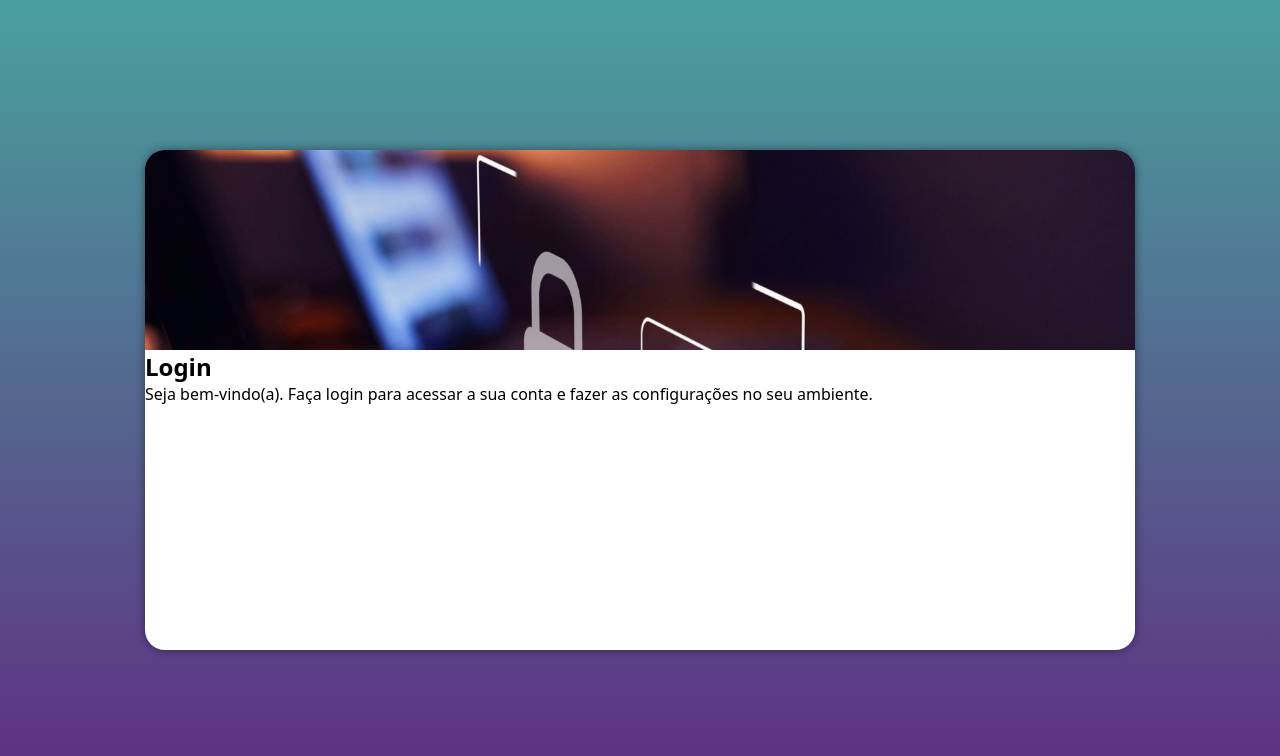
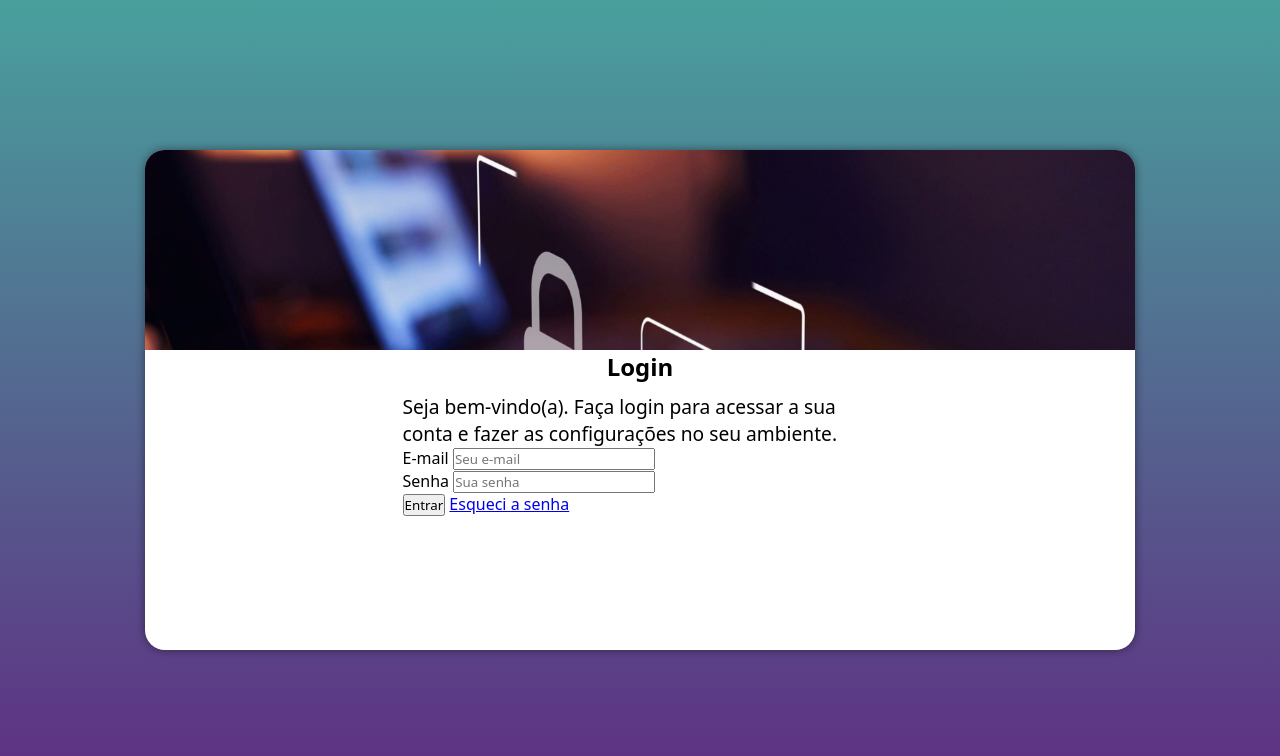
Before and after one commit to mateus-de-sousa-oliveira/projeto-login-cursoEmVideo, a plain HTML site: page index.html in a window 1280 px wide. Drawn offline with nearby package versions, Linux system fonts and the light colour scheme.

Commit message:
adiciona formulário

```diff
--- a/estilos/media-query.css
+++ b/estilos/media-query.css
@@ -5,7 +5,7 @@
     --cor-lilas: #5f2c82;
 }
 
-@media screen and (min-width: 768px) and (max-width: 992px) {
+@media screen and (min-width: 768px) and (max-width: 991px) {
 
     body {
         background-image: linear-gradient(to top, var(--cor-lilas), var(--cor-verde));
@@ -19,9 +19,14 @@
 
     }
     #formulario {
-        float: right;
+        float: none;
         width: 70%;
+        margin: 0 auto;
     }
+    #formulario p {
+        font-size: 1em;
+    }
+
 }
 @media screen and (min-width: 992px) {
     body {
@@ -36,9 +41,13 @@
 
     }
     #formulario {
-        float: right;
+        float: none;
         width: 50%;
+        margin: 0 auto;
+    }
 
+    #formulario p {
+        font-size: 1.2em;
     }
 
 }
--- a/estilos/style.css
+++ b/estilos/style.css
@@ -43,5 +43,11 @@ main {
 #formulario {
     display: block;
     padding: 10px;
-
 }
+#formulario h1 {
+    text-align: center;
+    margin-bottom: 10px;
+}
+#formulario p {
+    font-size: 0.8em;
+}
--- a/index.html
+++ b/index.html
@@ -4,20 +4,30 @@
     <meta charset="UTF-8">
     <meta name="viewport" content="width=device-width, initial-scale=1.0">
     <title>Login</title>
-    <link rel="stylesheet" href="estilos/style.css">
+    <link rel="stylesheet" href="estilos/style.css?v=2">
     <link rel="stylesheet" href="estilos/media-query.css">
-</head>
-<body>
+    <link rel="stylesheet" href="https://fonts.googleapis.com/css2?family=Material+Symbols+Outlined:opsz,wght,FILL,GRAD@20..48,100..700,0..1,-50..200&icon_names=key" />
     <main>
         <section id="login">
             <div id="imagem">
 
             </div>
-            <div>
+            <div id="formulario">
                 <h1>Login</h1>
                 <p>Seja bem-vindo(a). Faça login para acessar a sua conta e fazer as configurações no seu ambiente.</p>
                 <form action="login.js" method="post">
-
+                   <div class="campo">
+                        <label for="ilogin">E-mail</label>
+                        <input type="email" nome="login" id="ilogin" placeholder="Seu e-mail">
+                    </div>
+                   <div class="campo">
+                        <label for="isenha">Senha</label>
+                        <input type="password" nome="senha" id="isenha" placeholder="Sua senha" autocomplete="current-password" required minlength="8" maxlength="20">
+                   </div>
+                   <div>
+                    <input type="submit" value="Entrar">
+                    <a href="esqueci.html">Esqueci a senha</a>
+                   </div>
                 </form>
             </div>
         </section>
```
